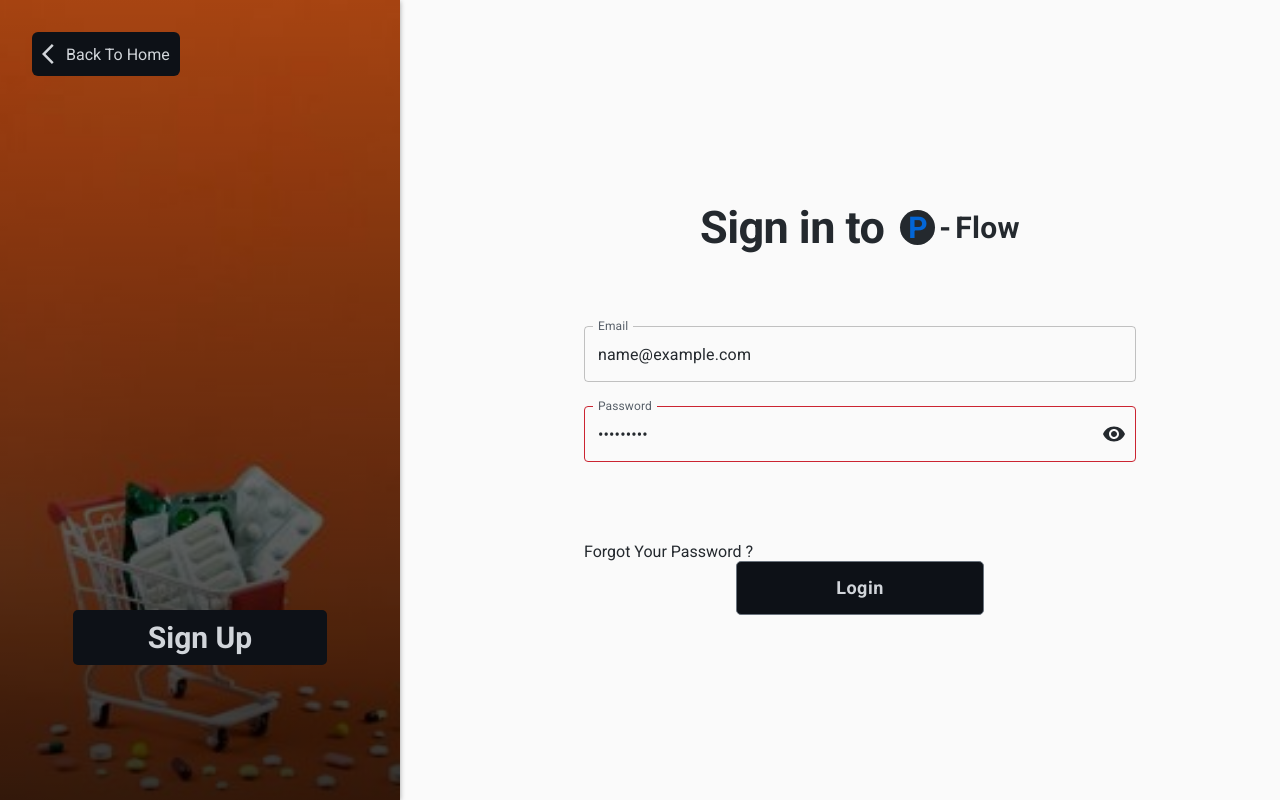
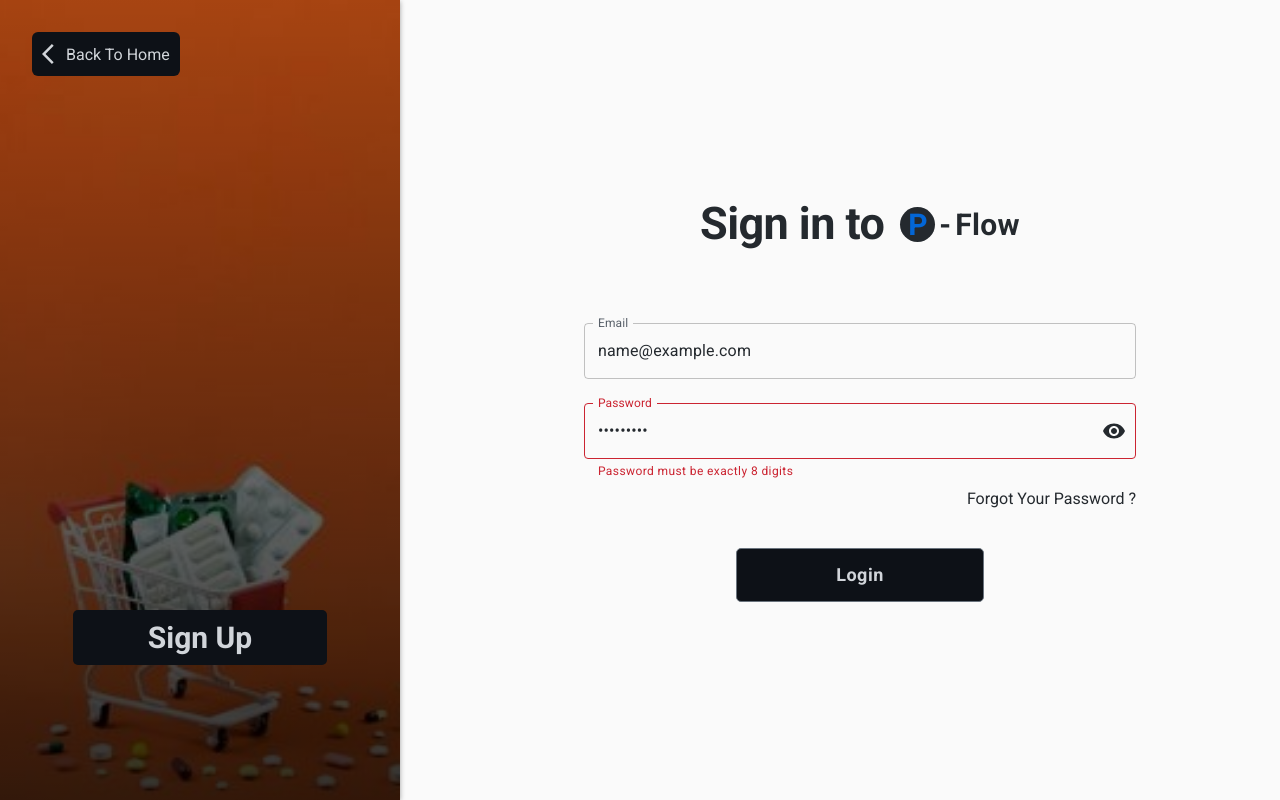
Before and after one commit to elref7i/p-flow, a React (Vite) app: page /login in a window 1280 px wide. Both pictures are taken after typing "name@example.com", "Sample123" into the empty fields and a click on the button "Login". Built offline with nearby package versions, Linux system fonts and the light colour scheme.

Commit message:
Enhance PasswordControl component with FormHelperText for error display and improve styling in Login page

```diff
--- a/src/components/Common/PasswordControl.jsx
+++ b/src/components/Common/PasswordControl.jsx
@@ -6,6 +6,7 @@ import {
   InputAdornment,
   InputLabel,
   OutlinedInput,
+  FormHelperText, // أضف FormHelperText
 } from '@mui/material';
 import { useState } from 'react';
 
@@ -29,8 +30,23 @@ export default function PasswordControl({
   const handleMouseUpPassword = (event) => {
     event.preventDefault();
   };
+
   return (
-    <FormControl fullWidth sx={{ mb: 8 }} variant="outlined">
+    <FormControl
+      fullWidth
+      sx={{
+        '&:focus-within label': {
+          color: 'text.secondary', // تغيير لون الـ label عند التركيز
+        },
+        '&:focus-within .MuiOutlinedInput-root': {
+          '& fieldset': {
+            borderColor: 'text.secondary', // تغيير لون الـ border عند التركيز
+          },
+        },
+      }}
+      variant="outlined"
+      error={error && touched} // تحديد حالة الخطأ
+    >
       <InputLabel
         color={error && touched ? 'error' : 'primary'}
         htmlFor="outlined-adornment-password"
@@ -38,15 +54,13 @@ export default function PasswordControl({
         {text}
       </InputLabel>
       <OutlinedInput
-        sx={{ mb: 2 }}
         id="outlined-adornment-password"
         type={showPassword ? 'text' : 'password'}
         name={name}
         value={value}
         onChange={handleChange}
         onBlur={handleBlur}
-        error={error && touched}
-        helperText={touched && error}
+        error={error && touched} // تحديد حالة الخطأ
         endAdornment={
           <InputAdornment position="end">
             <IconButton
@@ -64,6 +78,10 @@ export default function PasswordControl({
         }
         label="Password"
       />
+      {/* إضافة FormHelperText لعرض رسالة الخطأ */}
+      {error && touched && (
+        <FormHelperText error={error && touched}>{error}</FormHelperText>
+      )}
     </FormControl>
   );
 }
--- a/src/pages/auth/Login/Login.jsx
+++ b/src/pages/auth/Login/Login.jsx
@@ -65,17 +65,18 @@ export default function Login() {
               handleChange={handleChange}
               text="Password"
             />
+            <Box component={'div'} mt={1} ml={'auto '} width="fit-content">
               <CustomLink
                 bg={true}
                 bghover={true}
                 c={theme.palette.text.primary}
                 chover={theme.palette.text.secondary}
                 to="/forgetpassword"
-              ml={'auto'}
               >
                 Forgot Your Password ?
               </CustomLink>
-            <Box component={'div'} mb={3}>
+            </Box>
+            <Box component={'div'} my={5}>
               <CustomButton type="submit" w="100%" sm="45%">
                 Login
               </CustomButton>
```
Lines whose indentation alone changed are shown as unchanged.
